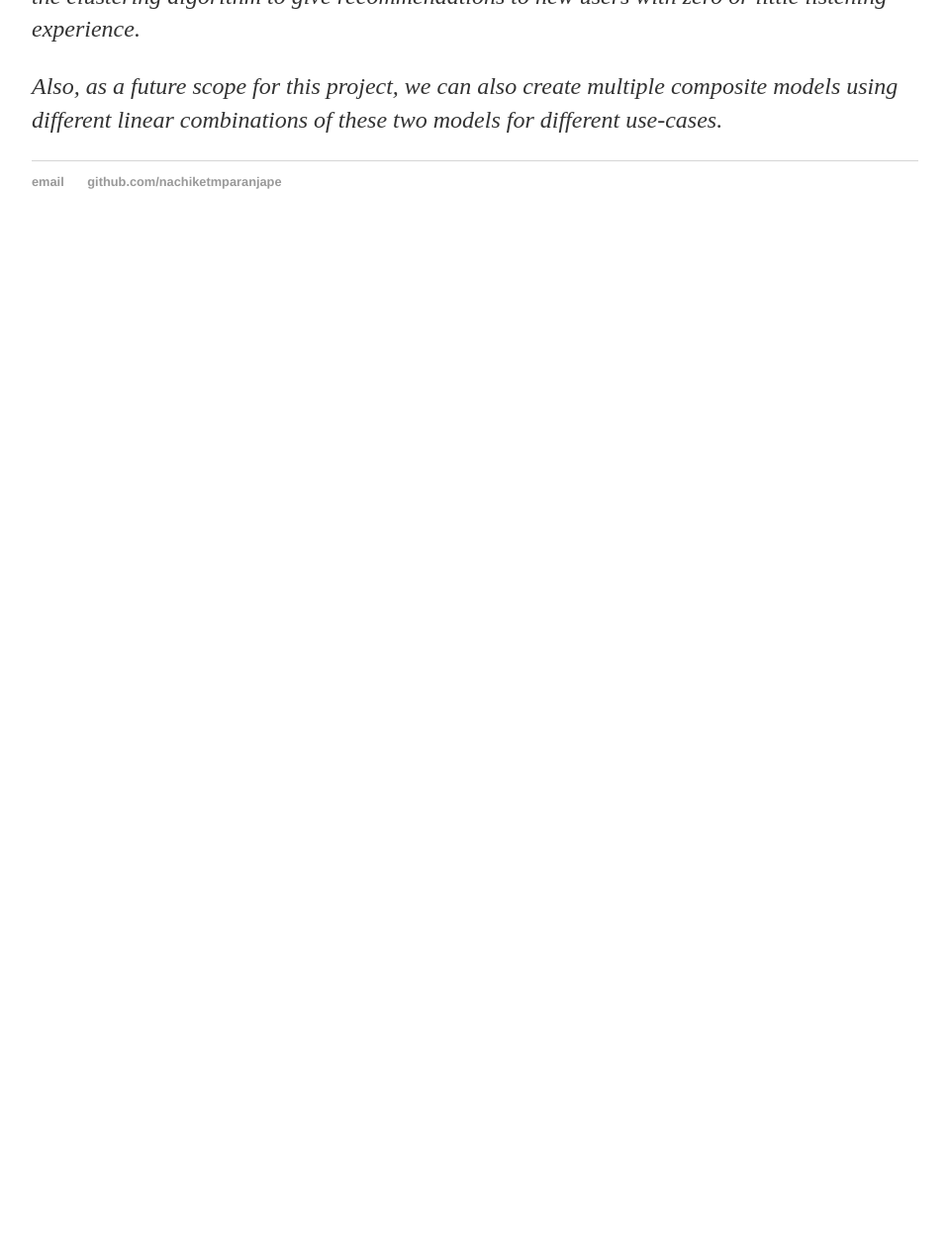
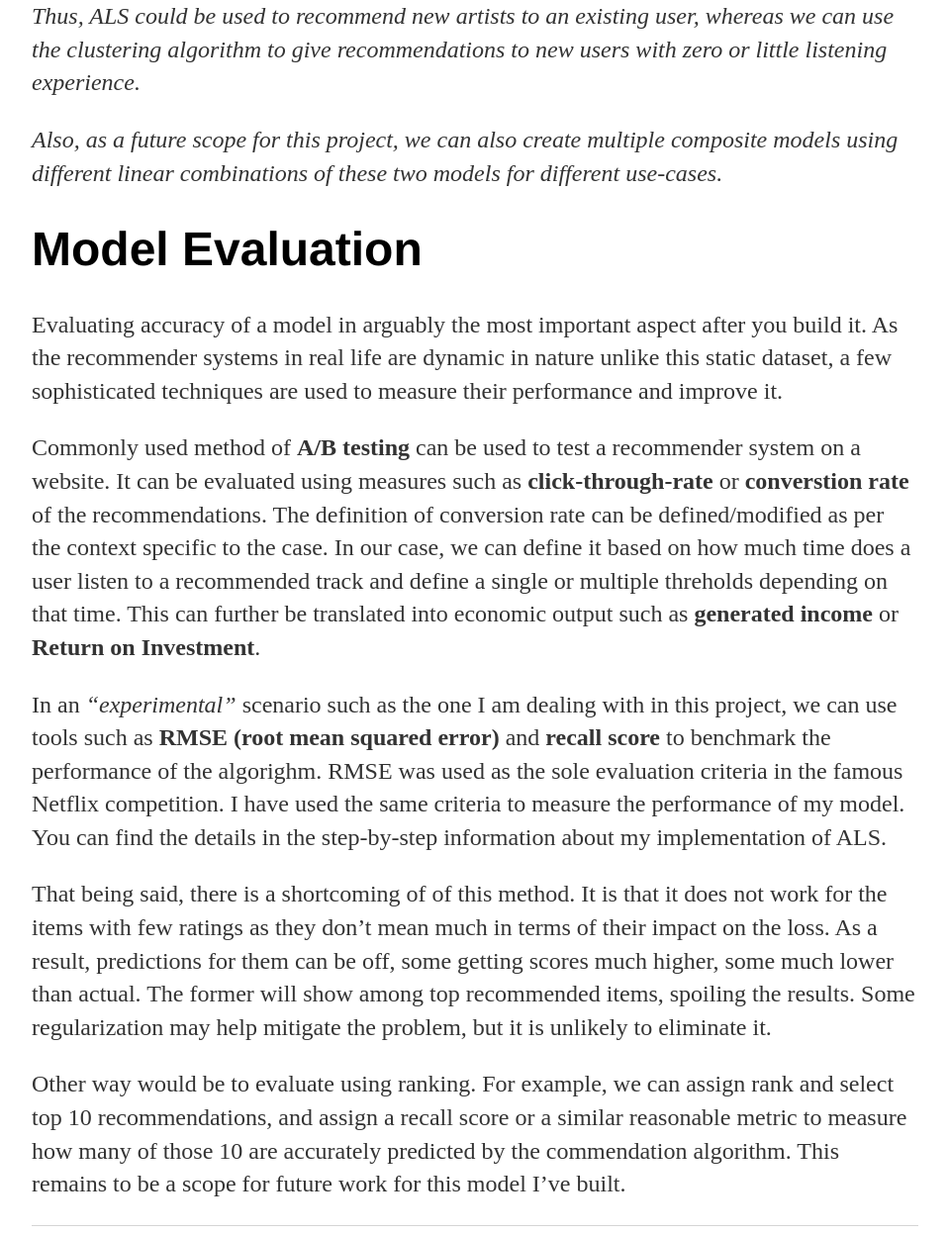
Before and after one commit to nachiketmparanjape2/nachiketmparanjape2.github.io, a Jekyll site: the page built from _posts/2017-10-02-Recommendation-Algorithm-with-PySpark.md, in a window 1280 px wide and 1400 px high, scrolled down 10189 px, cut to the strip 151-1400 px from the top of the window. Shown: the whole strip at 99% size, without its empty margins (160-1119 px from the left). Built offline with Jekyll 4.4.1, drawn with Linux system fonts in a browser that asks for light colours; before the commit the page ends 10591 px from its top, so only the background shows below that; some of the changed text lies outside the part shown.

Commit message:
Update 2017-10-02-Recommendation-Algorithm-with-PySpark.md
Final addition

```diff
--- a/_posts/2017-10-02-Recommendation-Algorithm-with-PySpark.md
+++ b/_posts/2017-10-02-Recommendation-Algorithm-with-PySpark.md
@@ -154,7 +154,7 @@ Plays variable is defined as number of times an artist has been played for a par
 2.  Substituted userId and artistId by integer values using zipWithIndex() function
 3.  Fed the data to the ALS function in Apache Spark which performs matrix factorization and uses ALS to minimize the loss function
 4.  Tuned following parameters - rank, regularization parameter, alpha, iterations
-5.  Analyzed the performance using 5-fold cross validation and root-mean-squared value
+5.  Analyzed the performance using 5-fold cross validation and root-mean-squared-error (RMSE) value *(It is important to remember here that the recommendations on the full test set cannot be evaluated because of the nature of how matric factorization works. We can only evaluate for the users and artists who exist in both the training and test sets. Only that overlaping data is the available data to measure RMSE)*
 6.  Used the best parameters to train the full dataset
 7.  Used the trained model to predict top 20 artists for every user
 
@@ -171,3 +171,15 @@ While using Apache Spark, Sillhoutte Score is not a good metric as it requires c
 *Thus, ALS could be used to recommend new artists to an existing user, whereas we can use the clustering algorithm to give recommendations to new users with zero or little listening experience.*
 
 *Also, as a future scope for this project, we can also create multiple composite models using different linear combinations of these two models for different use-cases.*
+
+# Model Evaluation
+
+Evaluating accuracy of a model in arguably the most important aspect after you build it. As the recommender systems in real life are dynamic in nature unlike this static dataset, a few sophisticated techniques are used to measure their performance and improve it.
+
+Commonly used method of **A/B testing** can be used to test a recommender system on a website. It can be evaluated using measures such as **click-through-rate** or **converstion rate** of the recommendations. The definition of conversion rate can be defined/modified as per the context specific to the case. In our case, we can define it based on how much time does a user listen to a recommended track and define a single or multiple threholds depending on that time. This can further be translated into economic output such as **generated income** or **Return on Investment**.
+
+In an *"experimental"* scenario such as the one I am dealing with in this project, we can use tools such as **RMSE (root mean squared error)** and **recall score** to benchmark the performance of the algorighm. RMSE was used as the sole evaluation criteria in the famous Netflix competition. I have used the same criteria to measure the performance of my model. You can find the details in the step-by-step information about my implementation of ALS.
+
+That being said, there is a shortcoming of of this method. It is that it does not work for the items with few ratings as they don’t mean much in terms of their impact on the loss. As a result, predictions for them can be off, some getting scores much higher, some much lower than actual. The former will show among top recommended items, spoiling the results. Some regularization may help mitigate the problem, but it is unlikely to eliminate it.
+
+Other way would be to evaluate using ranking. For example, we can assign rank and select top 10 recommendations, and assign a recall score or a similar reasonable metric to measure how many of those 10 are accurately predicted by the commendation algorithm. This remains to be a scope for future work for this model I've built.
```
